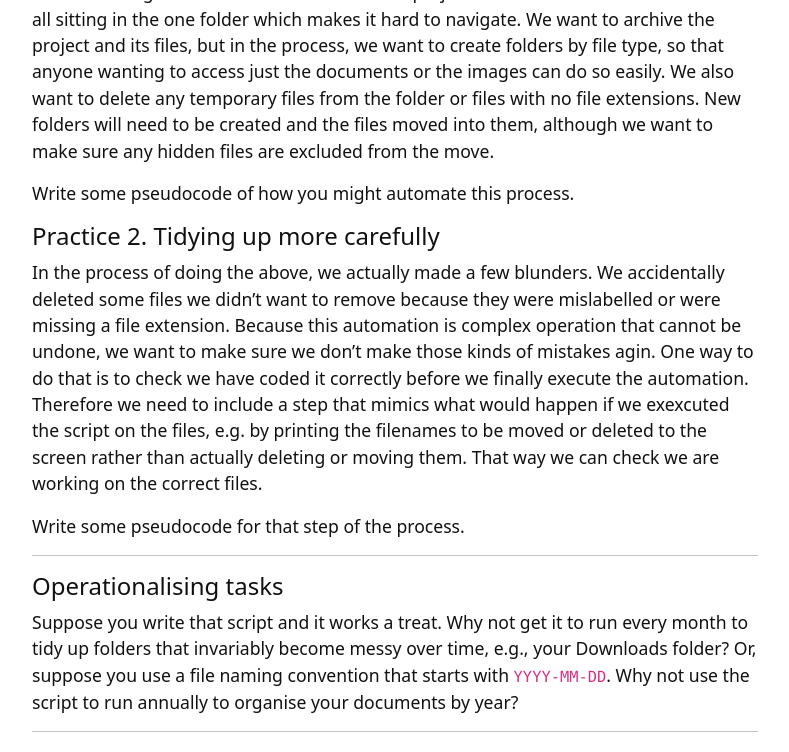
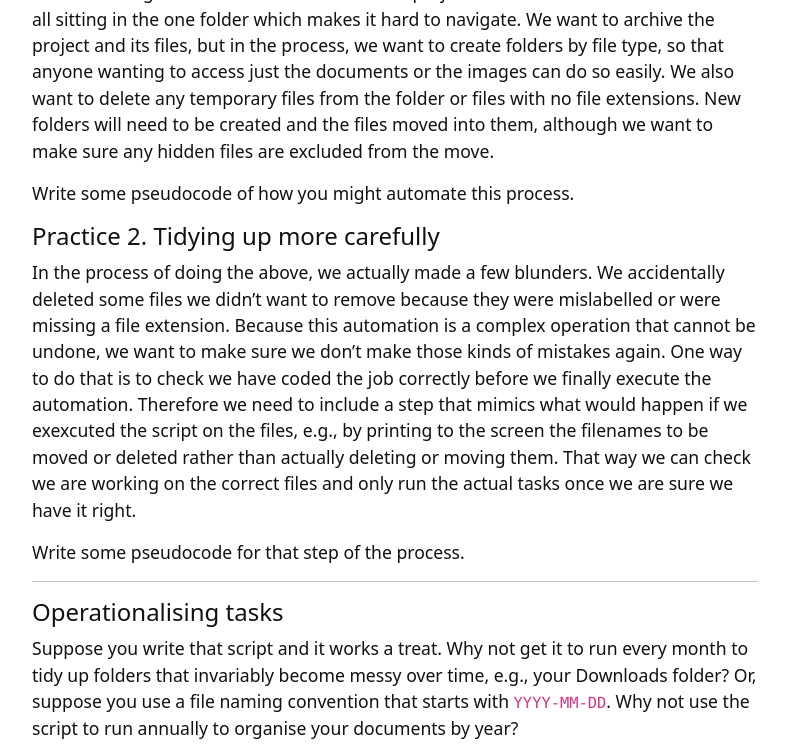
Before and after one commit to weaverbel/intro-computational-thinking, a Jekyll site: the page built from content/4-lesson.md, in a window 1280 px wide and 900 px high, scrolled down 1986 px, cut to the strip 0-752 px from the top of the window. Shown: the whole strip, without its empty margins (245-1034 px from the left). Built offline with Jekyll 4.4.1, drawn with Linux system fonts in a browser that asks for light colours.

Commit message:
Update 4-lesson.md
fix typos

```diff
--- a/content/4-lesson.md
+++ b/content/4-lesson.md
@@ -36,7 +36,7 @@ Write some pseudocode of how you might automate this process.
 
 #### Practice 2. Tidying up more carefully
 
-In the process of doing the above, we actually made a few blunders. We accidentally deleted some files we didn't want to remove because they were mislabelled or were missing a file extension. Because this automation is complex operation that cannot be undone, we want to make sure we don't make those kinds of mistakes agin. One way to do that is to check we have coded it correctly before we finally execute the automation. Therefore we need to include a step that mimics what would happen if we exexcuted the script on the files, e.g. by printing the filenames to be moved or deleted to the screen rather than actually deleting or moving them. That way we can check we are working on the correct files.
+In the process of doing the above, we actually made a few blunders. We accidentally deleted some files we didn't want to remove because they were mislabelled or were missing a file extension. Because this automation is a complex operation that cannot be undone, we want to make sure we don't make those kinds of mistakes again. One way to do that is to check we have coded the job correctly before we finally execute the automation. Therefore we need to include a step that mimics what would happen if we exexcuted the script on the files, e.g., by printing to the screen the filenames to be moved or deleted rather than actually deleting or moving them. That way we can check we are working on the correct files and only run the actual tasks once we are sure we have it right.
 
 Write some pseudocode for that step of the process.
 
```
